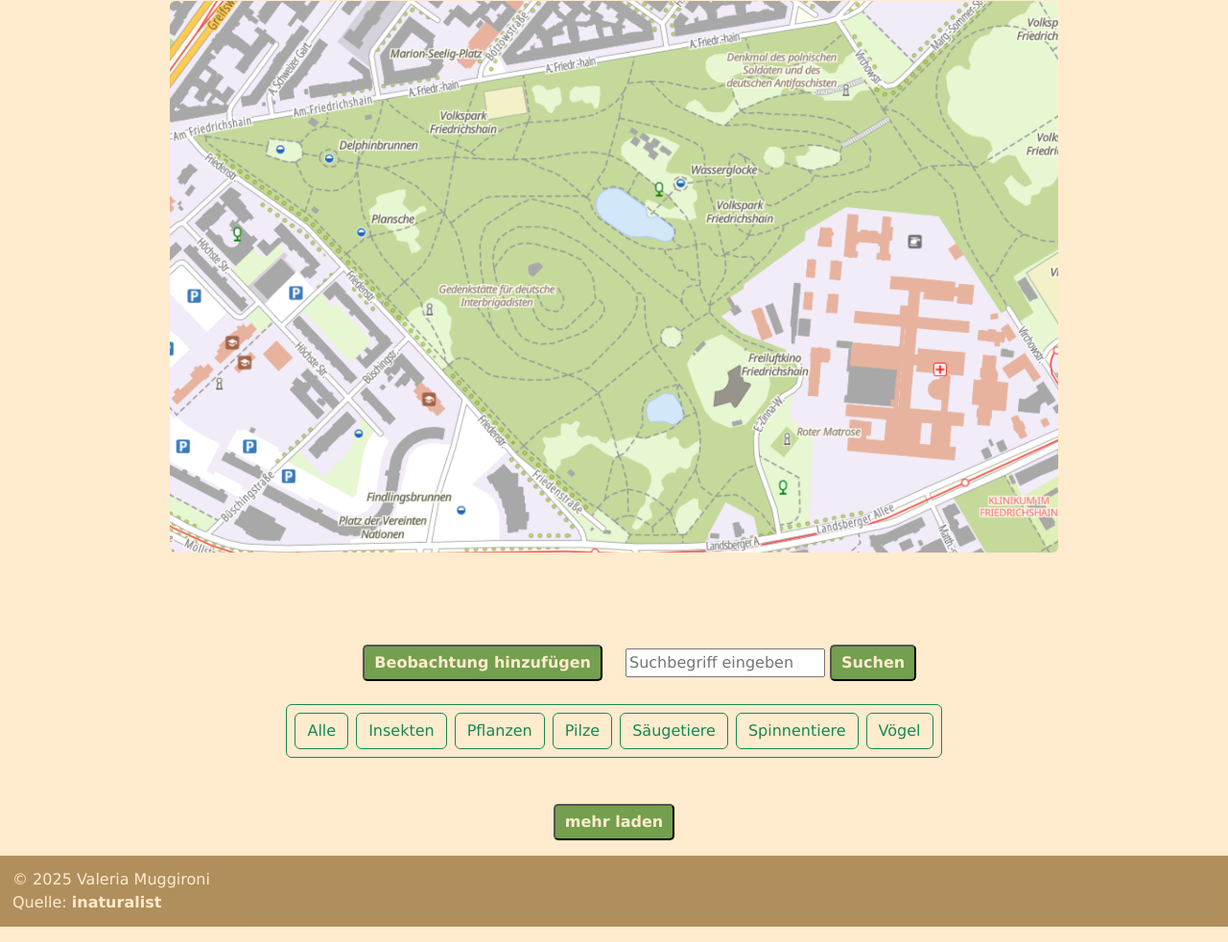
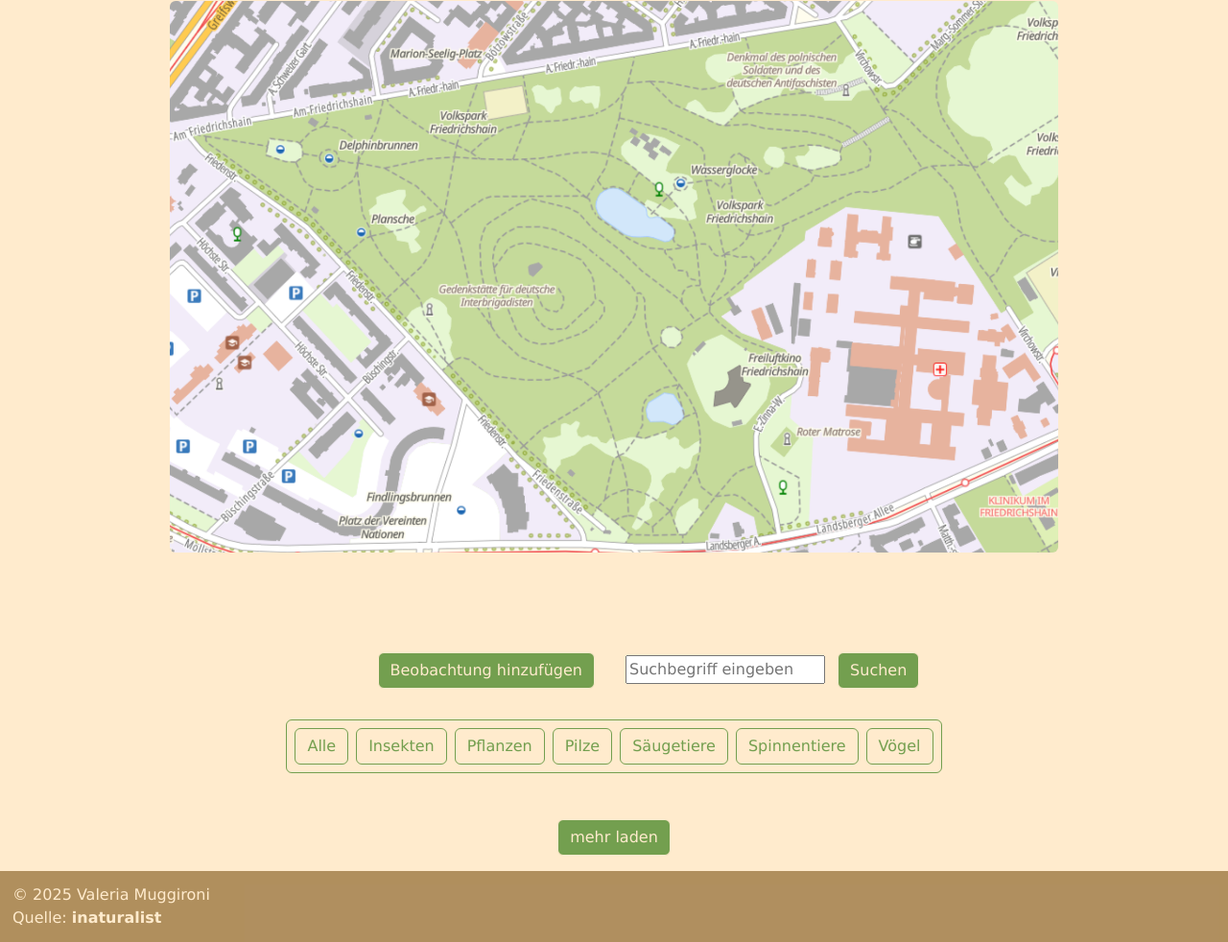
Before and after one commit to valeriam199/website, a plain HTML site: page index.html in a window 1280 px wide. Shown: the part 349-1331 px from the top of the page at 96% size. Drawn offline with nearby package versions, Linux system fonts and the light colour scheme; no server answers.

Commit message:
layout via bootstraps

```diff
--- a/index.html
+++ b/index.html
@@ -78,27 +78,27 @@
                 <div class="container">
                     <div class="row align-items-center">
                         <div class="col-6 text-end mb-2 mb-md-4">
-                            <button class="button2">Beobachtung hinzufügen</button>
+                            <button class="btn brdoutline3 me-2">Beobachtung hinzufügen</button>
                         </div>
 
                         <div class="col-6 text-start mb-2 mb-md-4">
                             <form action="#" method="get">
                                 <input type="text" placeholder="Suchbegriff eingeben" class="eingabefeld">
-                                <input type="submit" value="Suchen" class="button2">
+                                <input type="submit" value="Suchen" class="btn brdoutline3 m-2">
                             </form>
                         </div>
                     </div>
 
                     <div class="row align-items-center">
                         <div class="col-auto mx-auto">
-                            <div class="d-flex flex-wrap gap-2 justify-content-center border border-success rounded p-2">
-                                <button class="btn btn-outline-success" data-category="all">Alle</button>
-                                <button class="btn btn-outline-success" data-category="insecta">Insekten</button>
-                                <button class="btn btn-outline-success" data-category="plantae">Pflanzen</button>
-                                <button class="btn btn-outline-success" data-category="fungi">Pilze</button>
-                                <button class="btn btn-outline-success" data-category="mammalia">Säugetiere</button>
-                                <button class="btn btn-outline-success" data-category="arachnida">Spinnentiere</button>
-                                <button class="btn btn-outline-success" data-category="aves">Vögel</button>
+                            <div class="d-flex flex-wrap gap-2 justify-content-center border brdoutline2 rounded p-2">
+                                <button class="btn brdoutline" data-category="all">Alle</button>
+                                <button class="btn brdoutline" data-category="insecta">Insekten</button>
+                                <button class="btn brdoutline" data-category="plantae">Pflanzen</button>
+                                <button class="btn brdoutline" data-category="fungi">Pilze</button>
+                                <button class="btn brdoutline" data-category="mammalia">Säugetiere</button>
+                                <button class="btn brdoutline" data-category="arachnida">Spinnentiere</button>
+                                <button class="btn brdoutline" data-category="aves">Vögel</button>
                             </div>
                         </div>
                     </div>
@@ -116,7 +116,7 @@
             <!--<section class="observations" id="load-observation">
                 Kachel Erstekllung über js
             </section>-->
-            <p><button class="button2" id="loading-button">mehr laden</button></p>
+            <p><button class="btn brdoutline3" id="loading-button">mehr laden</button></p>
 
 
         </main>
--- a/style.css
+++ b/style.css
@@ -4,7 +4,7 @@ html{
 }
 
 :root{
-    --green: rgb(25, 135, 84);
+    --green: rgba(72, 136, 41, 0.763);
     --beige: blanchedalmond;
     --braun: #9c7648;
 }
@@ -27,7 +27,7 @@ main{
 header{
     font-family:Verdana, Geneva, Tahoma, sans-serif;
     background-color: var(--braun);
-    color: blanchedalmond;
+    color: var(--beige);
 }
 
 
@@ -39,12 +39,12 @@ nav.navbar{
     z-index: 1000;
 }
 .navbar .nav-link{
-    color: blanchedalmond;
+    color: var(--beige);
     font-weight: 600;
 }
 
 .navbar .nav-link:hover{
-    background-color: rgba(123, 81, 20, 0.597);
+    background-color: var(--braun);
     border-radius: 4px;
 }
 
@@ -54,14 +54,33 @@ nav.navbar{
 }
 
 /*Buttons*/
-.button2{
-   display: inline-block;
-    padding: 5px 10px;
-    background-color: rgba(72, 136, 41, 0.763);
-    color: blanchedalmond;
-    font-weight: 600;
-    text-decoration: none;
-    border-radius: 5px;
+
+.brdoutline2{
+    border-color: var(--green) !important;
+    color: var(--green);
+}
+
+.brdoutline{
+    border-color: rgba(72, 136, 41, 0.763) !important;
+    color: var(--green);
+}
+
+.brdoutline3{
+    border-color: var(--beige) !important;
+    background-color: var(--green);
+    color: var(--beige);
+
+}
+
+.brdoutline3:hover{
+    border-color: var(--green);
+    color: var(--green);
+    box-shadow: 0 2px 4px;
+}
+
+.brdoutline:hover{
+    transform: scale(1.05);
+    box-shadow: 0 4px 8px;
 }
 
 
```
Also changed, not shown: login.html (+2 -2 lines), 1 other file.
